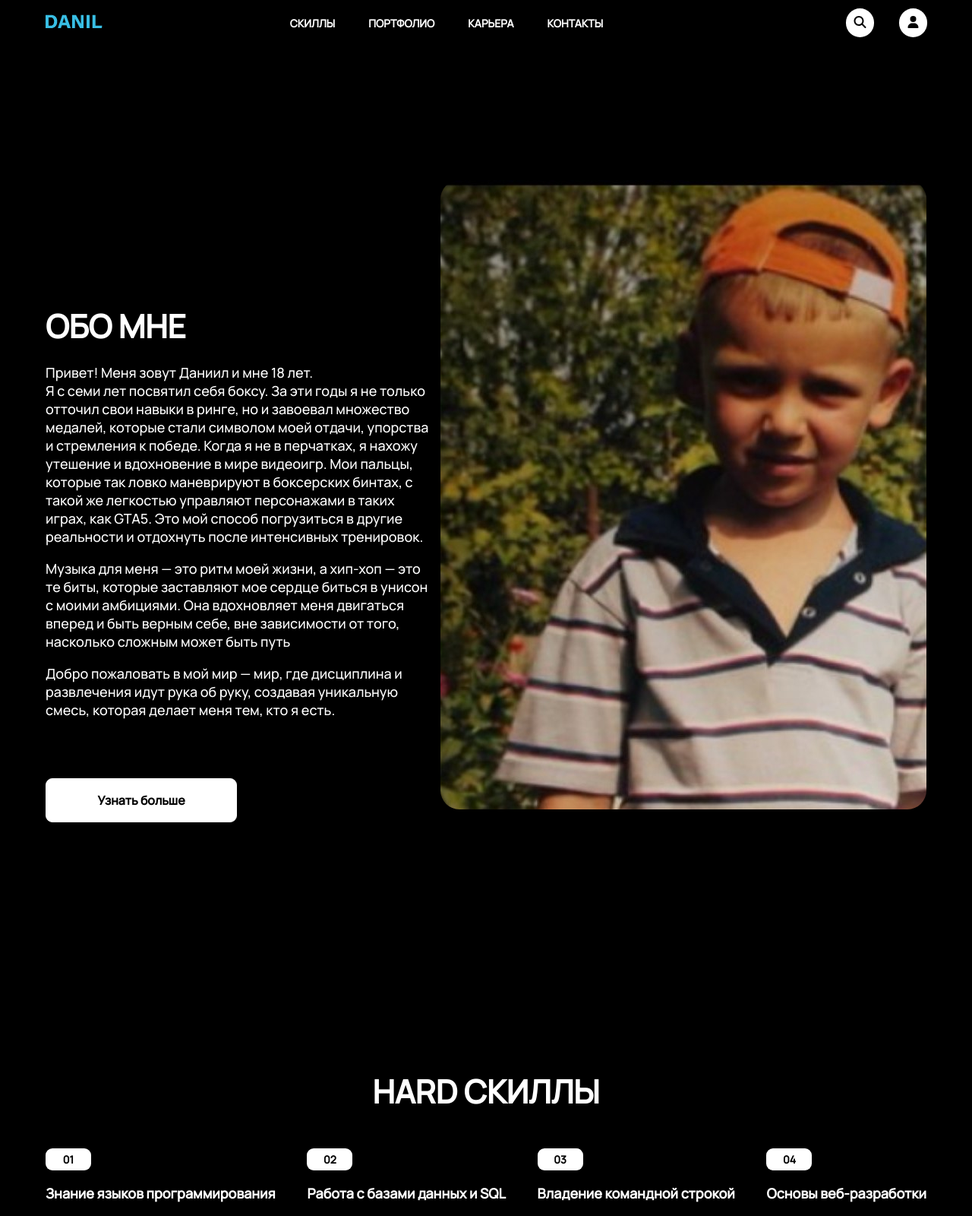
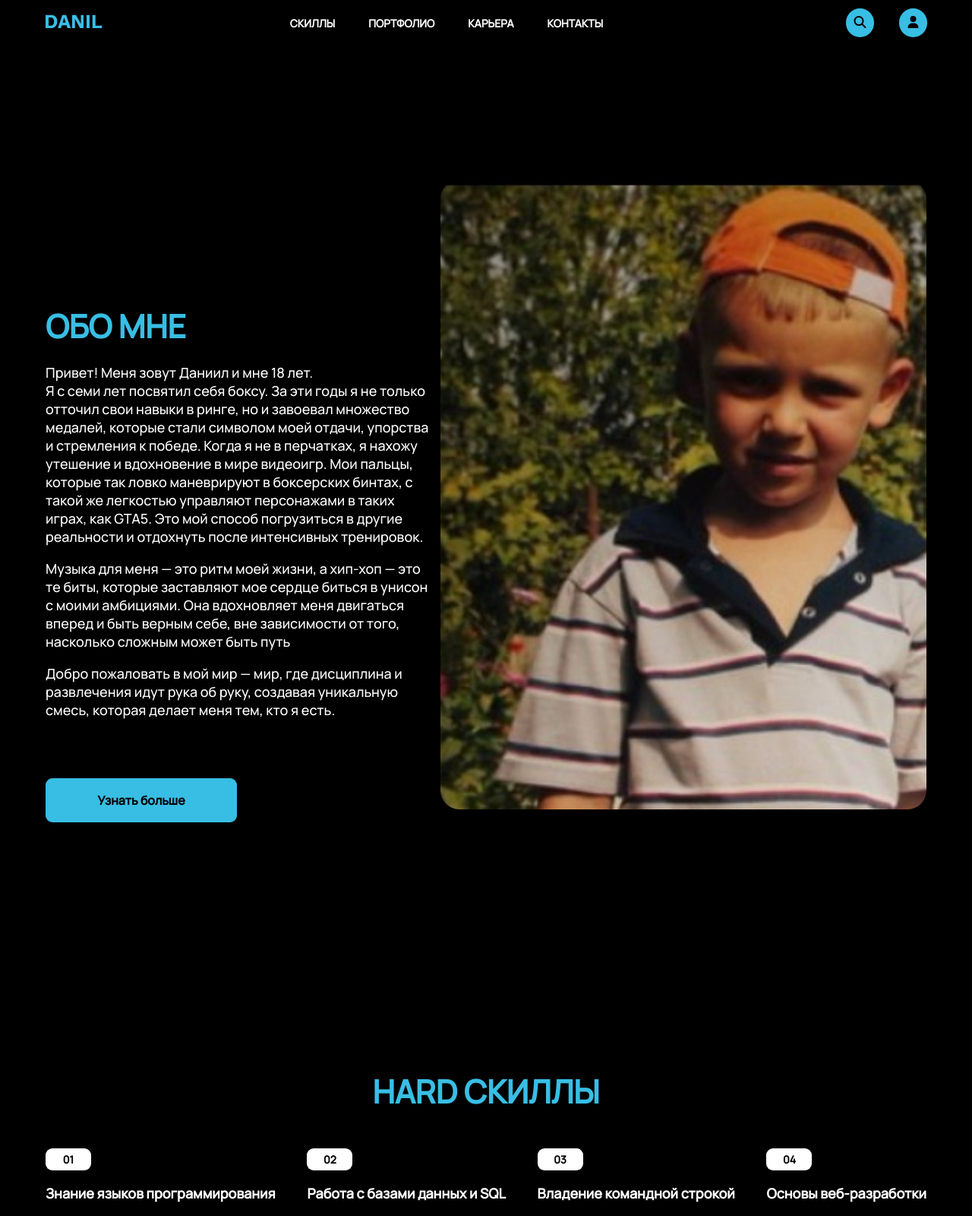
Before and after one commit to danechig/PotfoliO, a plain HTML site: page index.html in a window 1280 px wide. Shown: the top 1600 px of the page at 76% size. Drawn offline with Linux system fonts and the light colour scheme; a small style sheet from the web is missing.

Commit message:
сайт готов

```diff
--- a/assets/styles/style.css
+++ b/assets/styles/style.css
@@ -66,13 +66,11 @@ html{
     transition: .3s;
 
 }
-.header .container .iocnki .icci{
-    background-color: white;
+.header .container .iocnki .icci {
+    background-color: #38bee4;
     padding: 10px;
     border-radius: 30px;
-    MARGIN-LEFT: 33px;
-
-
+    margin-left: 33px;
 }
 .header .container .iocnki .icci .fa-cart-shopping{
     color: black;
@@ -133,7 +131,7 @@ html{
     font-size: 42px;
     font-weight: 700;
     margin-bottom: 20px;
-    color: white;
+    color: #38bee4;
 }
 .babytab .container .bebebebebe h3{
     font-family: 'Manrope';
@@ -144,12 +142,12 @@ html{
 .babytab .container .bebebebebe .more{
     width: 252px;
     height: 58px;
-    background-color: #ffffff;
+    background-color: #38bee4;
     font-family: 'Manrope';
     font-size: 16px;
     color: rgb(0, 0, 0);
     font-weight: 600;
-    border: 1px solid #ffffff;
+    border: 1px solid #38bee4;
     border-radius: 9px;
     transition: .5s;
     margin-top: 60px;
@@ -198,7 +196,7 @@ html{
     font-size: 42px;
     font-weight: 700;
     text-align: center;
-    color: white;
+    color: #38bee4;
 }
 .nomer .container .robot{
     display: flex;
@@ -239,7 +237,7 @@ html{
     font-weight: 500;
    font-size: 74px;
     margin-bottom: 0;
-    color: white;
+    color: #38bee4;
 }
 .seria .container .zima{
     font-family: 'Netural';
@@ -249,7 +247,7 @@ html{
     display: flex;
     justify-content: end;
     margin-bottom: 55px;
-    color: white;
+    color: #38bee4;
 }
 
 .seria .container .nova_seson{
@@ -308,7 +306,7 @@ html{
     font-size: 42px;
     font-weight: 700;
    text-align: center;
-   color: white;
+   color: #38bee4;
 }
 
 .maygad .container .vibing{
@@ -464,7 +462,7 @@ html{
 }
 .zvonok .container h3{
     font-family: 'Manrope';
-   font-size: 12px;
+    font-size: 12px;
     font-weight: 500;
     color: #fafafa;
 }
```
